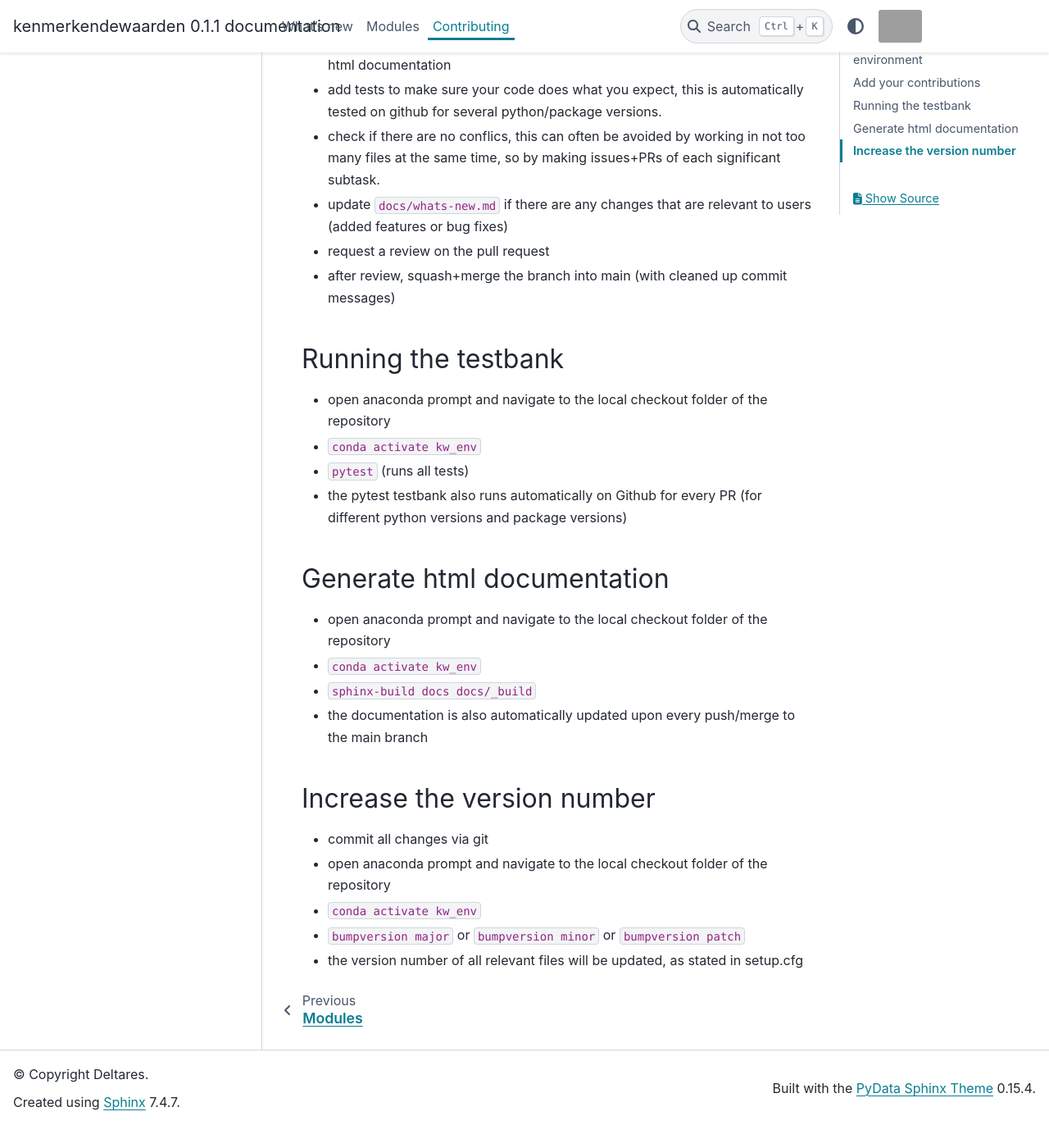
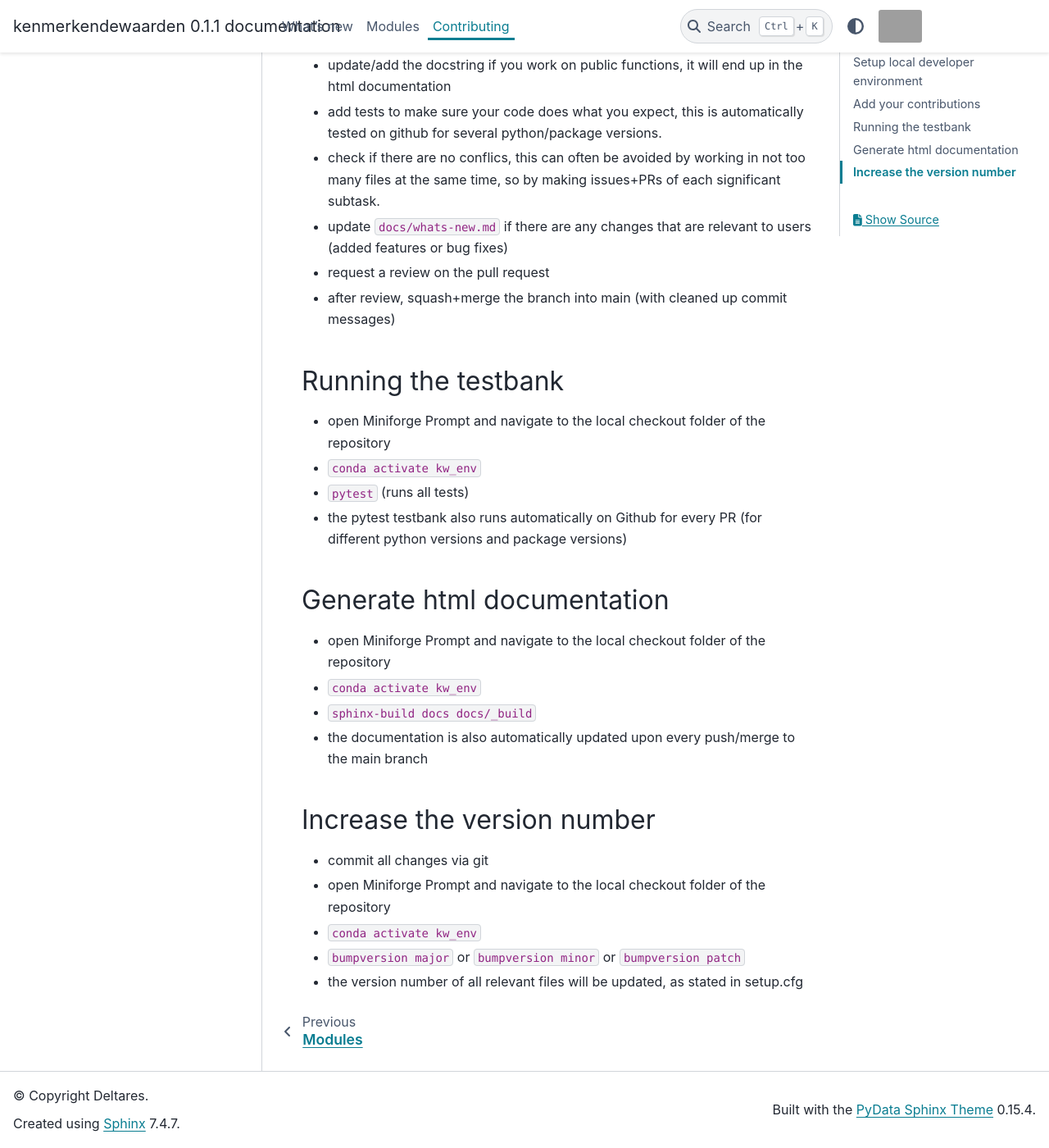
Before and after one commit to Deltares-research/kenmerkendewaarden, a Sphinx documentation site: the page built from docs/CONTRIBUTING.md, in a window 1280 px wide and 1400 px high, scrolled down 1612 px. Shown: the whole window at 82% size. Built offline with Sphinx 7.4.7 and the PyData theme 0.15.4, drawn with Linux system fonts in a browser that asks for light colours; before the commit the page ends 2985 px from its top, so only the background shows below that; some of the changed text lies outside the part shown; grey boxes are pictures that could not be loaded.

Commit message:
anaconda to miniconda (#133)

```diff
--- a/docs/CONTRIBUTING.md
+++ b/docs/CONTRIBUTING.md
@@ -12,8 +12,8 @@
 
 ## Setup local developer environment
 
-- download and install Anaconda 64 bit from [anaconda.com](https://www.anaconda.com/download/success)
-- open anaconda prompt and navigate to the local checkout folder of the repository
+- download Miniforge3 from [the miniforge github](https://github.com/conda-forge/miniforge?tab=readme-ov-file#download) and install it with the recommended settings.
+- open Miniforge Prompt and navigate to the local checkout folder of the repository
 - ``conda create --name kw_env python=3.11 git spyder -y`` (``git`` and ``spyder`` are optional)
 - ``conda activate kw_env``
 - ``python -m pip install -e .[dev,docs,examples]`` (pip developer mode, any updates to the local folder are immediately available in your python. It also installs all requirements via pip, square brackets are to install optional dependency groups)
@@ -40,13 +40,13 @@
 
 ## Running the testbank
 
-- open anaconda prompt and navigate to the local checkout folder of the repository
+- open Miniforge Prompt and navigate to the local checkout folder of the repository
 - ``conda activate kw_env``
 - ``pytest`` (runs all tests)
 - the pytest testbank also runs automatically on Github for every PR (for different python versions and package versions)
 
 ## Generate html documentation
-- open anaconda prompt and navigate to the local checkout folder of the repository
+- open Miniforge Prompt and navigate to the local checkout folder of the repository
 - ``conda activate kw_env``
 - ``sphinx-build docs docs/_build``
 - the documentation is also automatically updated upon every push/merge to the main branch
@@ -54,7 +54,7 @@
 ## Increase the version number
 
 - commit all changes via git
-- open anaconda prompt and navigate to the local checkout folder of the repository
+- open Miniforge Prompt and navigate to the local checkout folder of the repository
 - ``conda activate kw_env``
 - ``bumpversion major`` or ``bumpversion minor`` or ``bumpversion patch``
 - the version number of all relevant files will be updated, as stated in setup.cfg
```
Also changed, not shown: README.md (+2 -1 lines).
